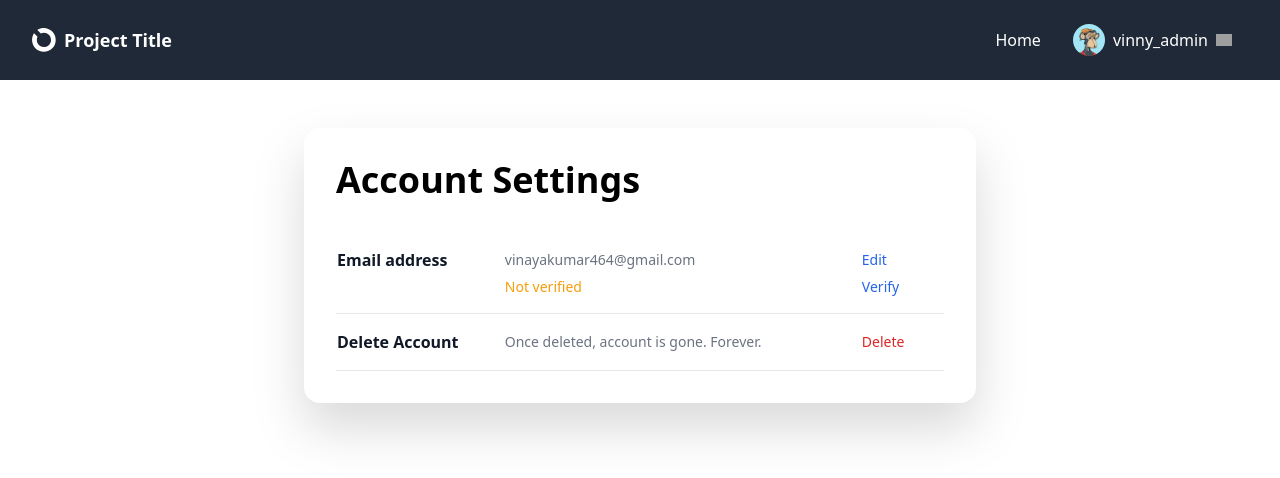
After one commit to vinnyk-0733/full-templates-with-django, a Django app: page /profile/setting/ in a window 1280 px wide. The commit adds this page. Shown: the top 478 px of the page. Run offline with Django 5.2, Linux system fonts and the light colour scheme; a user stored in the database is signed in; data comes from the database, SQL or seed files in the repository; both versions use the stored data as it was after the commit; some libraries are stand-ins or nearby versions; grey boxes are pictures that could not be loaded.

Commit message:
changes done

```diff
--- a/a_core/urls.py
+++ b/a_core/urls.py
@@ -18,6 +18,7 @@ from django.contrib import admin
 from django.urls import path,include
 from django.conf import settings
 from django.conf.urls.static import static
+from a_user.views import profile_view
 from a_home.views import *
 
 urlpatterns = [
@@ -25,6 +26,7 @@ urlpatterns = [
     path('accounts/',include('allauth.urls')),
     path('',home_view,name='home'),
     path('profile/', include('a_user.urls')),
+    path('@<username>/',profile_view,name = 'profile_view')
 ]
 
 urlpatterns +=static(settings.MEDIA_URL,document_root=settings.MEDIA_ROOT)
--- /dev/null
+++ b/a_user/templates/a_user/profile_setting.html
@@ -0,0 +1,59 @@
+{% extends 'layout/box.html' %}
+
+{% block content %}
+
+<h1 class="mb-8">Account Settings</h1>
+
+<table class="w-full text-sm text-left text-gray-500">
+    <tbody>
+        <tr>
+            <th scope="row" class="pt-4 pb-1 text-base font-bold text-gray-900">
+                Email address
+            </th>
+            <td id="email-address" class="pt-4 pb-1 px-6">
+                {% if user.email %}{{ user.email }}{% else %}No Email{% endif %}
+            </td>
+            <td class="pt-4 pb-1 px-6">
+                <a id="email-edit" class="cursor-pointer font-medium text-blue-600 hover:underline"
+                hx-get="{% url 'profile_emailchange'%}"
+                hx-target="#email-address"
+                hx-swap="innerHTML"
+                >
+                    Edit
+                </a>
+            </td>
+        </tr>
+        <tr class="border-b">
+            <th scope="row" class="pb-4 font-medium text-gray-900">
+            </th>
+            <td class="px-6 pb-4">
+                {% if user.emailaddress_set.first.verified %}
+                <span class="text-green-500">Verified</span>{% else %}
+                <span class="text-amber-500">Not verified</span>
+                {% endif %}
+            </td>
+            <td class="px-6 pb-4">
+                <a href="{% url 'profile_emailverify' %}" class="font-medium text-blue-600 hover:underline">
+                    {% if not user.emailaddress_set.first.verified %}Verify{% endif %}
+                </a>
+            </td>
+        </tr>
+
+        <tr class="border-b">
+            <th scope="row" class="py-4 text-base font-bold text-gray-900">
+                Delete Account
+            </th>
+            <td class="px-6 py-4">
+                Once deleted, account is gone. Forever.
+            </td>
+            <td class="px-6 py-4">
+                <a href="{% url 'profile_delete' %}" class="font-medium text-red-600 hover:underline">
+                    Delete
+                </a>
+            </td>
+        </tr>
+    </tbody>
+</table>
+
+
+{% endblock %}
--- a/a_user/urls.py
+++ b/a_user/urls.py
@@ -3,5 +3,11 @@ from a_user.views import *
 
 urlpatterns = [
     path('',profile_view,name='profile'),
-    path('edit/',profile_edit_view,name='profile_edit')
+    path('edit/',profile_edit_view,name='profile_edit'),
+    path('onboarding/',profile_edit_view,name = 'profile_onboarding'),
+    path('setting/',profile_setting_view,name = 'profile_setting'),
+    path('emailchange/',profile_emailchange,name='profile_emailchange'),
+    path('emailverify/',profile_emailverify,name= 'profile_emailverify'),
+    path('delete/',profile_delete_view,name='profile_delete'),
+
 ]
--- a/a_user/views.py
+++ b/a_user/views.py
@@ -1,10 +1,22 @@
-from django.shortcuts import render,redirect
+from django.shortcuts import render,redirect,get_object_or_404
+from django.urls import reverse
 from django.contrib.auth.decorators import login_required
+# from allauth.account.utils import send_email_confirmation
+from django.contrib.auth.models import User
+from allauth.account.models import EmailAddress
+from django.contrib import messages
+from django.contrib.auth import logout
 from .form import *
 
-def profile_view(request):
-    profile = request.user.profile
+def profile_view(request, username=None):
+    if username:
+        profile = get_object_or_404(User, username=username).profile
+    try:
+        profile = request.user.profile
+    except:
+        return redirect('account_login')
     return render(request,'a_user/profile.html',{'profile':profile})
+
 @login_required
 def profile_edit_view(request):
     form  = ProfileForm(instance=request.user.profile)
@@ -14,4 +26,81 @@ def profile_edit_view(request):
         if form.is_valid():
             form.save()
             return redirect('profile')
-    return render(request,'a_user/profile_edit.html',{'form':form})
+
+    if request.path == reverse('profile_onboarding'):
+        onboarding = True
+    else:
+        onboarding  = False
+    return render(request,'a_user/profile_edit.html',{'form':form,'onboarding':onboarding})
+
+@login_required
+def profile_setting_view(request):
+    return render(request,'a_user/profile_setting.html')
+
+
+@login_required
+def profile_emailchange(request):
+
+    if request.htmx:
+        form = EmailForm(instance=request.user)
+        return render(request, 'partials/email_form.html', {'form': form})
+
+    if request.method == 'POST':
+        form = EmailForm(request.POST, instance=request.user)
+
+        if form.is_valid():
+            email = form.cleaned_data['email']
+
+            # check duplicates
+            if User.objects.filter(email=email).exclude(id=request.user.id).exists():
+                messages.warning(request, f'{email} is already in use.')
+                return redirect('profile_setting')
+
+            # save new email on User
+            form.save()
+
+            # get or create EmailAddress record
+            email_address, created = EmailAddress.objects.get_or_create(
+                user=request.user,
+                email=email,
+                defaults={"verified": False, "primary": True},
+            )
+
+            if not created:
+                email_address.verified = False
+                email_address.save()
+
+            # ✅ send confirmation using the EmailAddress instance
+            email_address.send_confirmation(request)
+
+            messages.success(request, f"Confirmation email sent to {email}.")
+            return redirect('profile_setting')
+        else:
+            messages.warning(request, 'Form not valid.')
+            return redirect('profile_setting')
+
+    return redirect('home')
+
+@login_required
+def profile_emailverify(request):
+    try:
+        email_address = EmailAddress.objects.get(user=request.user, primary=True)
+    except EmailAddress.DoesNotExist:
+        messages.error(request, "No primary email found for this account.")
+        return redirect('profile_setting')
+
+    # Send the confirmation email
+    email_address.send_confirmation(request)
+
+    messages.success(request, f"Verification email sent to {email_address.email}.")
+    return redirect('profile_setting')
+
+@login_required
+def profile_delete_view(request):
+    user= request.user
+    if request.method == 'POST':
+        logout(request)
+        user.delete()
+        messages.success(request,'Account deleted')
+        return redirect('home')
+    return render(request,'a_user/profile_delete.html')
--- a/templates/includes/header.html
+++ b/templates/includes/header.html
@@ -23,15 +23,15 @@
                         <ul class="hoverlist [&>li>a]:justify-end">
                             <li><a href="{%url 'profile' %}">My Profile</a></li>
                             <li><a href="{% url 'profile_edit' %}">Edit Profile</a></li>
-			    <li><a href="">Settings</a></li>
+			                <li><a href="{% url 'profile_setting' %}">Settings</a></li>
                             <li><a href="{% url 'account_logout' %}">Log Out</a></li>
                         </ul>
                     </div>
                 </li>
 
                 {% else %}
-		<li><a href="">Login</a></li>
-                <li><a href="">Signup</a></li>
+		        <li><a href="{% url 'account_login' %}">Login</a></li>
+                <li><a href="{% url 'account_signup' %}?next={% url 'profile_onboarding' %}">Signup</a></li>
                 {% endif %}
             </ul>
         </nav>
```
Also changed, not shown: a_core/settings.py (+11 -3 lines), a_user/form.py (+8 -0 lines), a_user/signals.py (+20 -1 lines), a_user/templates/a_user/profile_delete.html (added, +14 -0 lines), a_user/templates/a_user/profile_edit.html (+9 -1 lines), templates/404.html (added, +12 -0 lines), templates/partials/email_form.html (added, +9 -0 lines), db.sqlite3, media/avatar/Screenshot_2025-04-08_234400.png (added), templates/account/messages/logged_in.txt (added), templates/account/messages/logged_out.txt (added).
